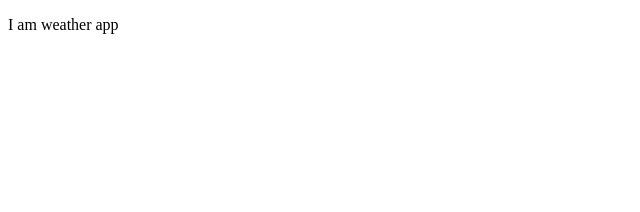
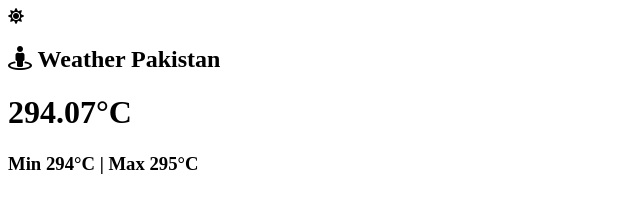
Before and after one commit to faiza203/Weather-App, a plain HTML site: page index.html in a window 1280 px wide. Shown: the whole page, without its empty margins (0-640 px from the left). Drawn offline with Linux system fonts and the light colour scheme.

Commit message:
Add Icons

```diff
--- a/index.html
+++ b/index.html
@@ -4,11 +4,25 @@
 <head>
     <meta charset="UTF-8">
     <meta name="viewport" content="width=device-width, initial-scale=1.0">
+    <link rel="stylesheet" href="https://cdnjs.cloudflare.com/ajax/libs/font-awesome/5.15.0/css/all.min.css" integrity="sha512-BnbUDfEUfV0Slx6TunuB042k9tuKe3xrD6q4mg5Ed72LTgzDIcLPxg6yI2gcMFRyomt+yJJxE+zJwNmxki6/RA==" crossorigin="anonymous" />
     <title>Weather App</title>
 </head>
 
 <body>
-    <p>I am weather app</p>
+    <div id="card">
+        <div class="wave -one"></div>
+        <div class="wave -two"></div>
+        <div class="wave -three"></div>
+        <div class="weather-condition">
+            <i class="fas fa-sun"></i>
+        </div>
+        <div class="info">
+            <h2 class="location"> <i class="fas fa-street-view"></i> Weather Pakistan</h2>
+            <p class="data"></p>
+            <h1 class="temp">294.07°C </h1>
+            <h3 class="tempmin-max">Min 294°C | Max 295°C</h3>
+        </div>
+    </div>
 </body>
 
 </html>
```
